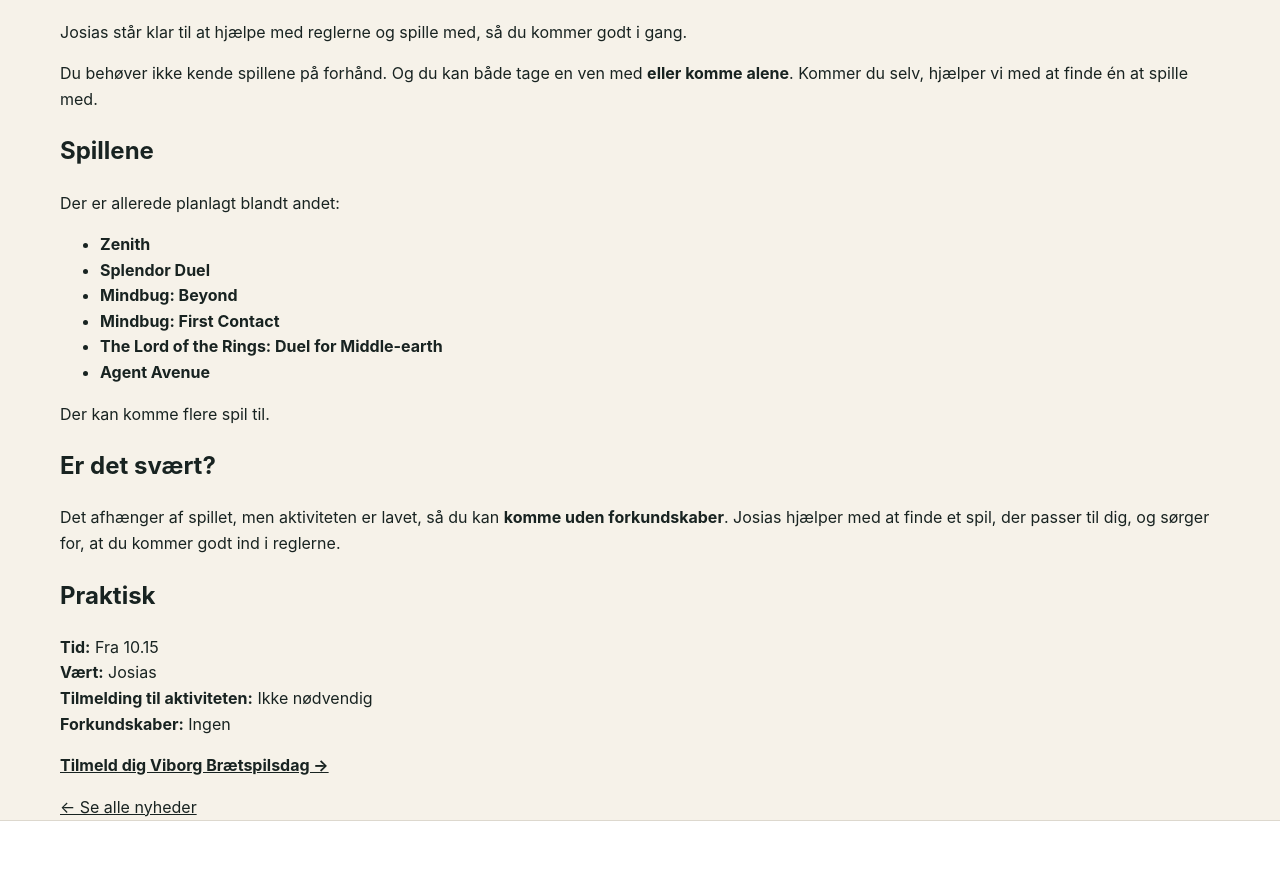
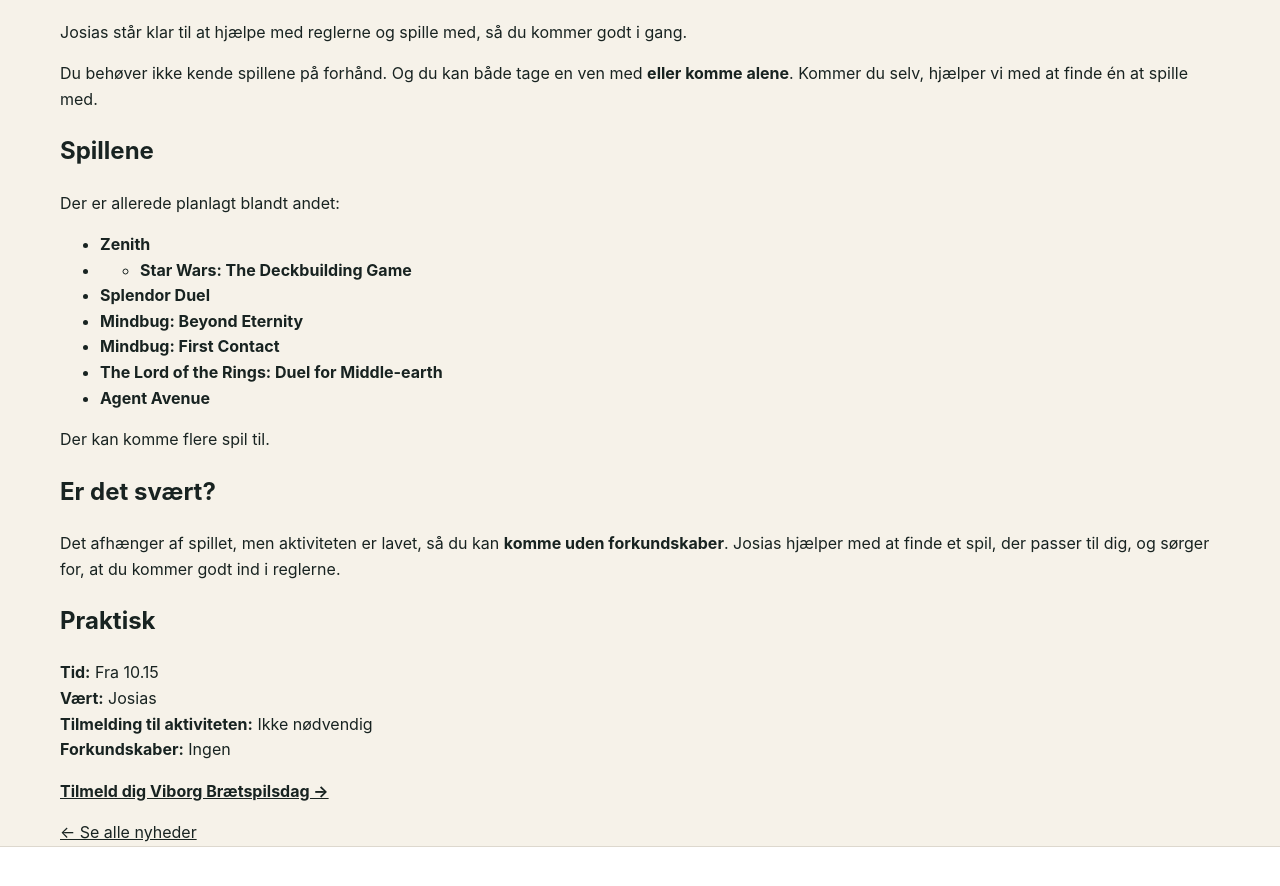
Before and after one commit to Andrejao/spilex, a Jekyll site: the page built from _posts/2026-09-15-braetspil-for-to.md, in a window 1280 px wide and 900 px high, scrolled down 522 px. Shown: the top 886 px of the window. Built offline with Jekyll 4.4.1, drawn with Linux system fonts in a browser that asks for light colours.

Commit message:
Update 2026-09-15-braetspil-for-to.md

```diff
--- a/_posts/2026-09-15-braetspil-for-to.md
+++ b/_posts/2026-09-15-braetspil-for-to.md
@@ -25,8 +25,9 @@
 Der er allerede planlagt blandt andet:
 
 - **Zenith**
+- - **Star Wars: The Deckbuilding Game**
 - **Splendor Duel**
-- **Mindbug: Beyond**
+- **Mindbug: Beyond Eternity**
 - **Mindbug: First Contact**
 - **The Lord of the Rings: Duel for Middle-earth**
 - **Agent Avenue**
```
